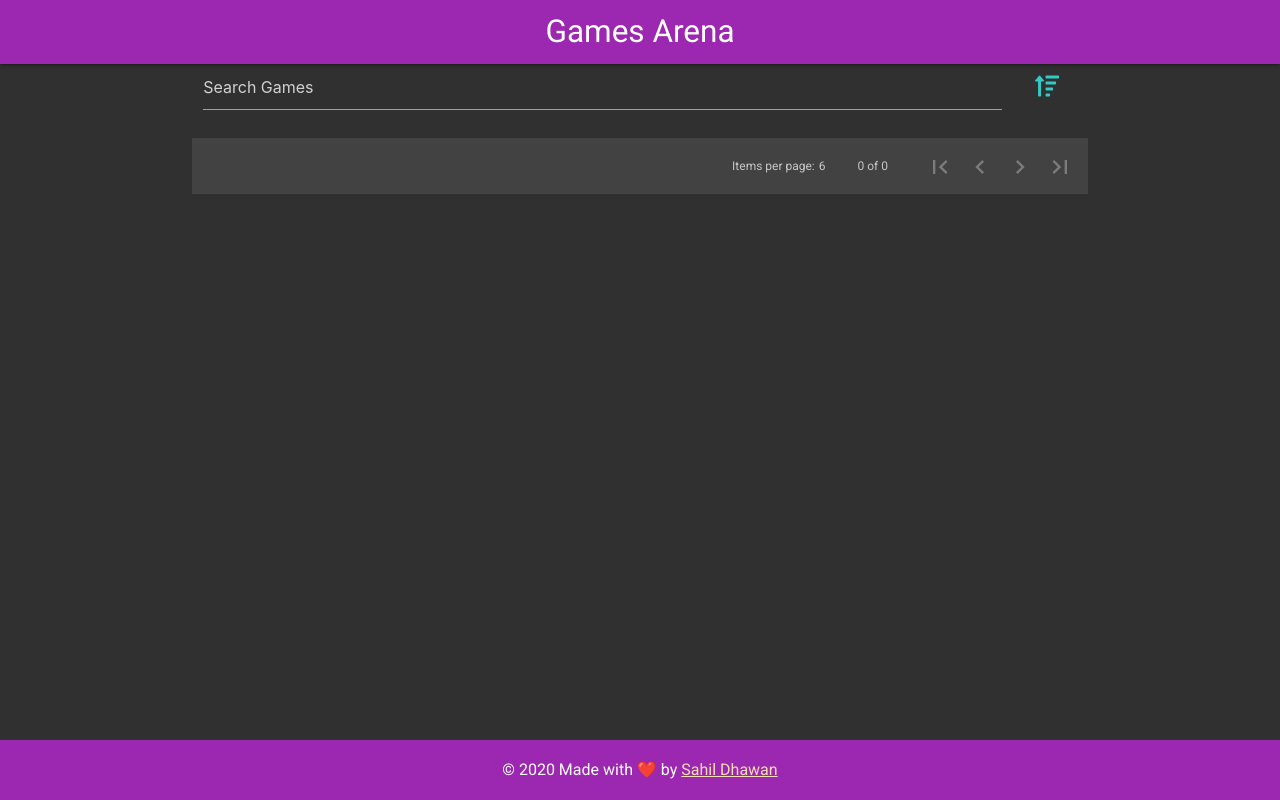
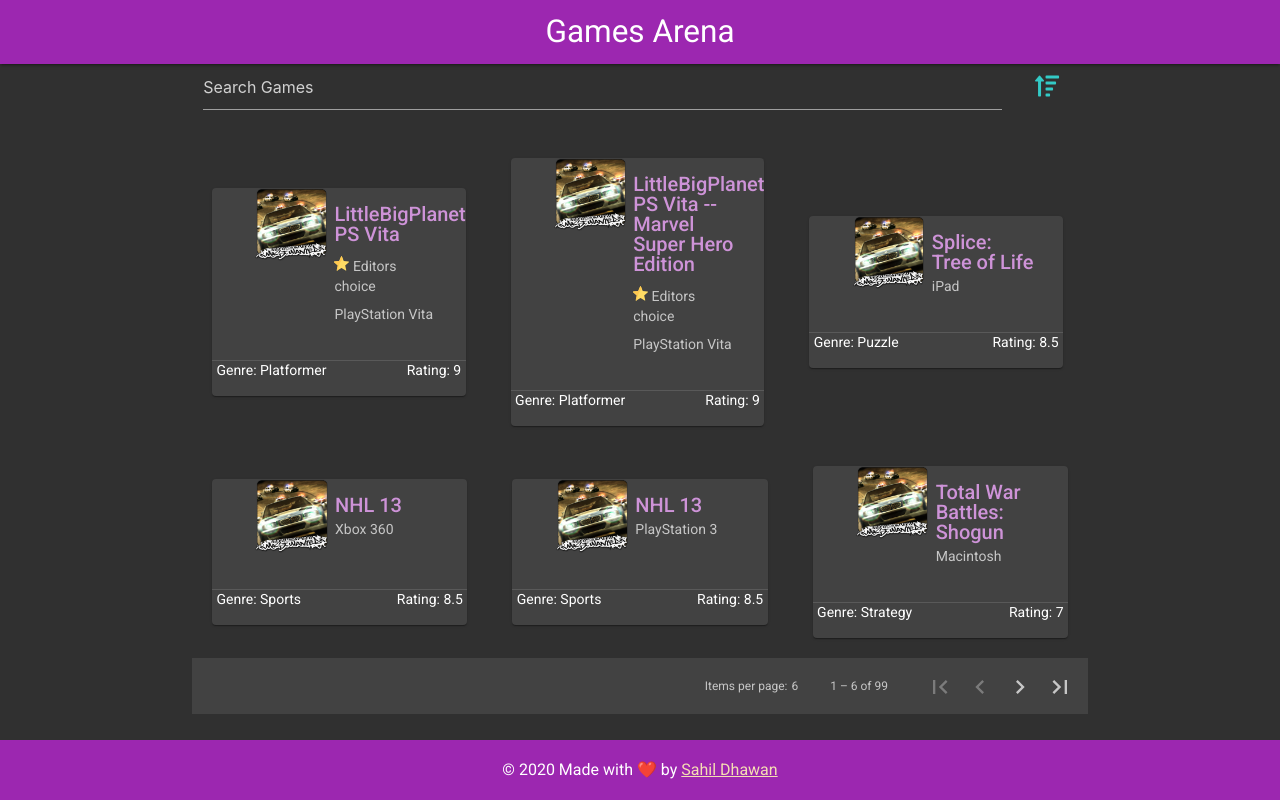
Before and after one commit to sahildhawan22/games-arena, an Angular app: page / in a window 1280 px wide. Built offline with nearby package versions, Linux system fonts and the light colour scheme; no server answers.

Commit message:
Fixing assets folder in github pages

```diff
--- a/src/app/data.service.ts
+++ b/src/app/data.service.ts
@@ -11,8 +11,8 @@
 
   constructor(private http: HttpClient) { }
 
-  api = "https://cors-anywhere.herokuapp.com/http://starlord.hackerearth.com/gamesarena";
-  //api = "../../assets/mydata.json";
+  //api = "https://cors-anywhere.herokuapp.com/http://starlord.hackerearth.com/gamesarena";
+  api = "assets/mydata.json";
 
   hasProp(obj: Object, prop) {
     return Object.prototype.hasOwnProperty.call(obj, prop);
--- a/src/app/game-card/game-card.component.html
+++ b/src/app/game-card/game-card.component.html
@@ -19,12 +19,12 @@
         <mat-card-header>
           <div class="row">
             <div class="col s4">
-              <img mat-card-image src="../../assets/img/pic2.png" class="game-cover-pic" alt="Games Cover Pic">
+              <img mat-card-image src="assets/img/pic2.png" class="game-cover-pic" alt="Games Cover Pic">
             </div>
             <div class="col s8">
               <mat-card-title style="color: #ce93d8">{{game.title}}</mat-card-title>
               <span *ngIf="game.editors_choice == 'Y'">
-                <mat-card-subtitle><img src="../../assets/img/star.svg" style="height: 15px;" alt="Star icon for Editor's choice"> Editors choice</mat-card-subtitle>
+                <mat-card-subtitle><img src="assets/img/star.svg" style="height: 15px;" alt="Star icon for Editor's choice"> Editors choice</mat-card-subtitle>
               </span>
               <mat-card-subtitle>{{ game.platform }}</mat-card-subtitle>
             </div>
```
